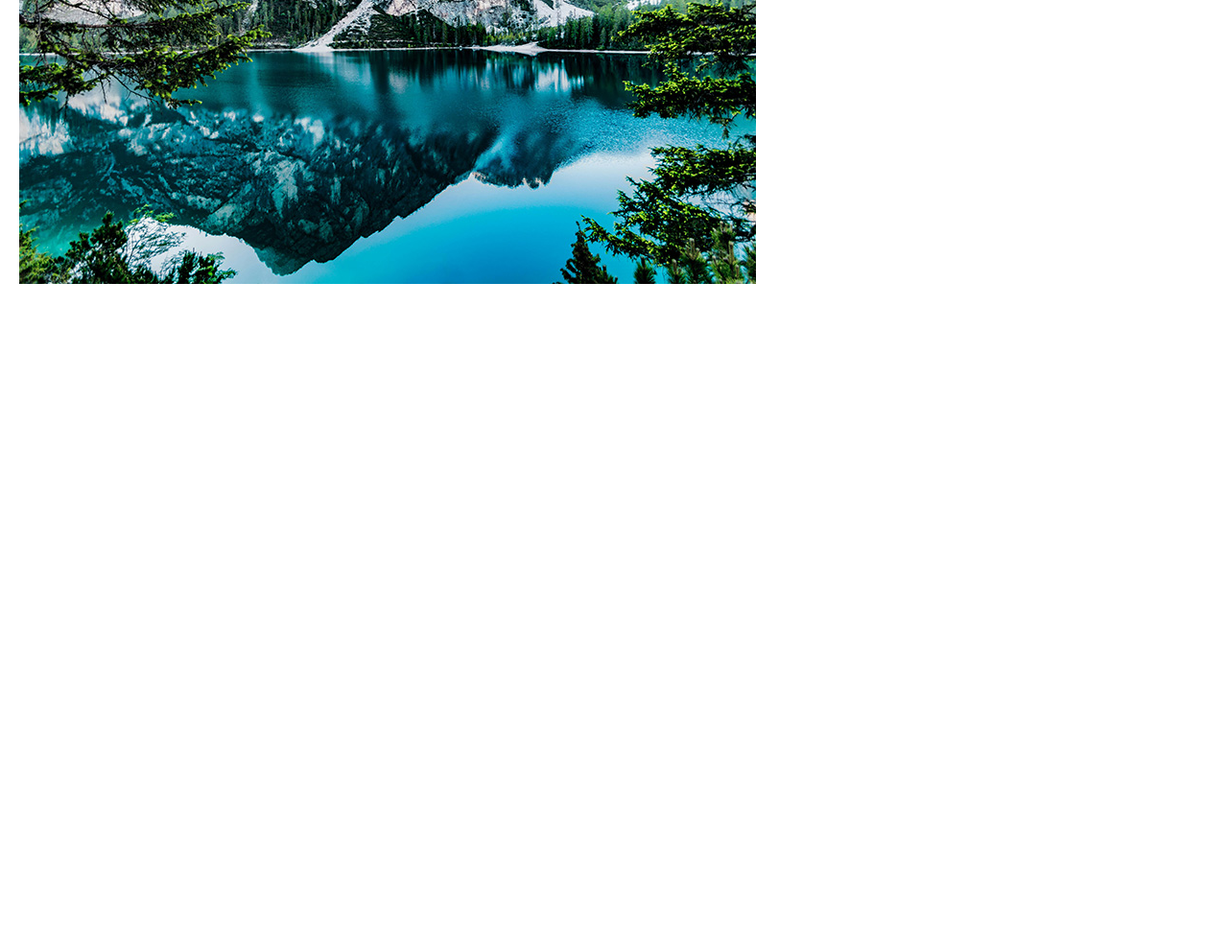
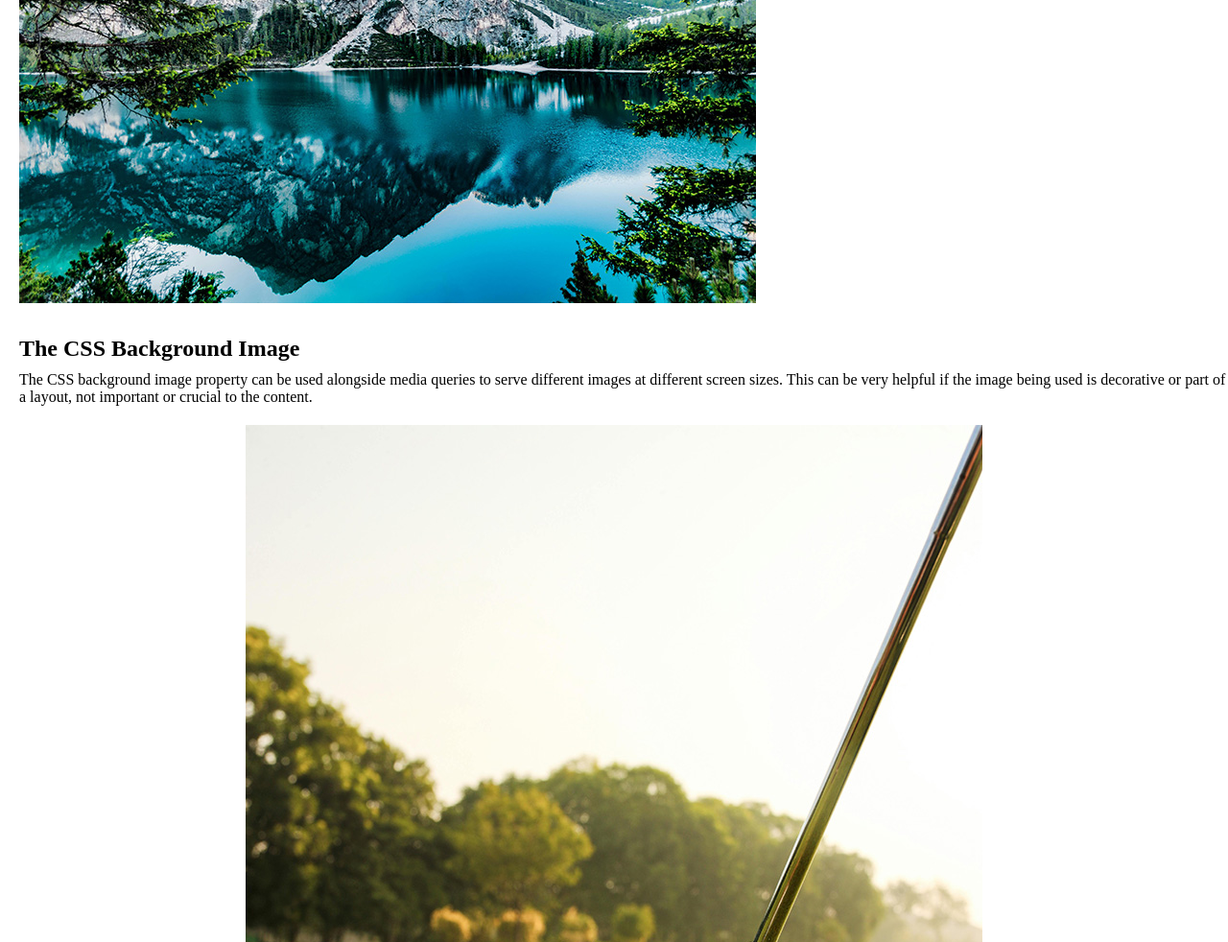
Before and after one commit to SihlerBaldock/baldock_sihler_1056hw3, a plain HTML site: page index.html in a window 1280 px wide. Shown: the part 898-1880 px from the top of the page at 96% size. Before the commit the page ends 1198 px from the top, so only its background shows below. Drawn offline with Linux system fonts and the light colour scheme.

Commit message:
Added CSS Background Image
In this commit, all the content for the CSS background image of the webpage was added, including HTML and CSS, as well as an image.

```diff
--- a/css/main.css
+++ b/css/main.css
@@ -1,6 +1,6 @@
 h2 {
-   padding-top: 10px;
-   padding-bottom: 20px;
+   padding-top: 30px;
+   padding-bottom: 10px;
    padding-left: 20px;
 }
 
@@ -13,8 +13,20 @@ p {
    padding-left: 20px;
 }
 
+#back-container {
+   background-image: url("../images/golf-412.jpg");
+   height: 618px;
+   background-repeat: no-repeat;
+   background-position: center;
+}
+
 @media screen and (min-width: 768px) {
    #mountain {
       padding-left: 20px;
    }
+
+   #back-container {
+      background-image: url("../images/golf-768.jpg");
+      height: 1152px;
+   }
 }
--- a/index.html
+++ b/index.html
@@ -24,7 +24,7 @@
         <p>When using the img tag and srcset attribute, you are essentially serving a different sized copy of the same image depending on the user's viewport width. This is called resolution switching, and you can accomplish it using the srcset and sizes attributes. When you use the srcset and sizes attributes on an img element, you are giving the browser necessary information to make a decision what image to request and serve to the user.</p>
         <img
             src="images/mountain-768.jpg"
-            srtset="
+            srcset="
                 images/mountain-412.jpg 412w,
                 images/mountain-768.jpg 768w,
                 images/mountain-1200.jpg 1200w"
@@ -33,6 +33,12 @@
             id="mountain">
     </section>
 
+    <section id="css-back">
+        <h2>The CSS Background Image</h2>
+        <p>The CSS background image property can be used alongside media queries to serve different images at different screen sizes. This can be very helpful if the image being used is decorative or part of a layout, not important or crucial to the content.</p>
+        <div id="back-container"></div>
+    </section>
+
     <script src="js/main.js"></script>
 </body>
 </html>
```
Also changed, not shown: images/golf-412.jpg (added), images/golf-768.jpg (added).
